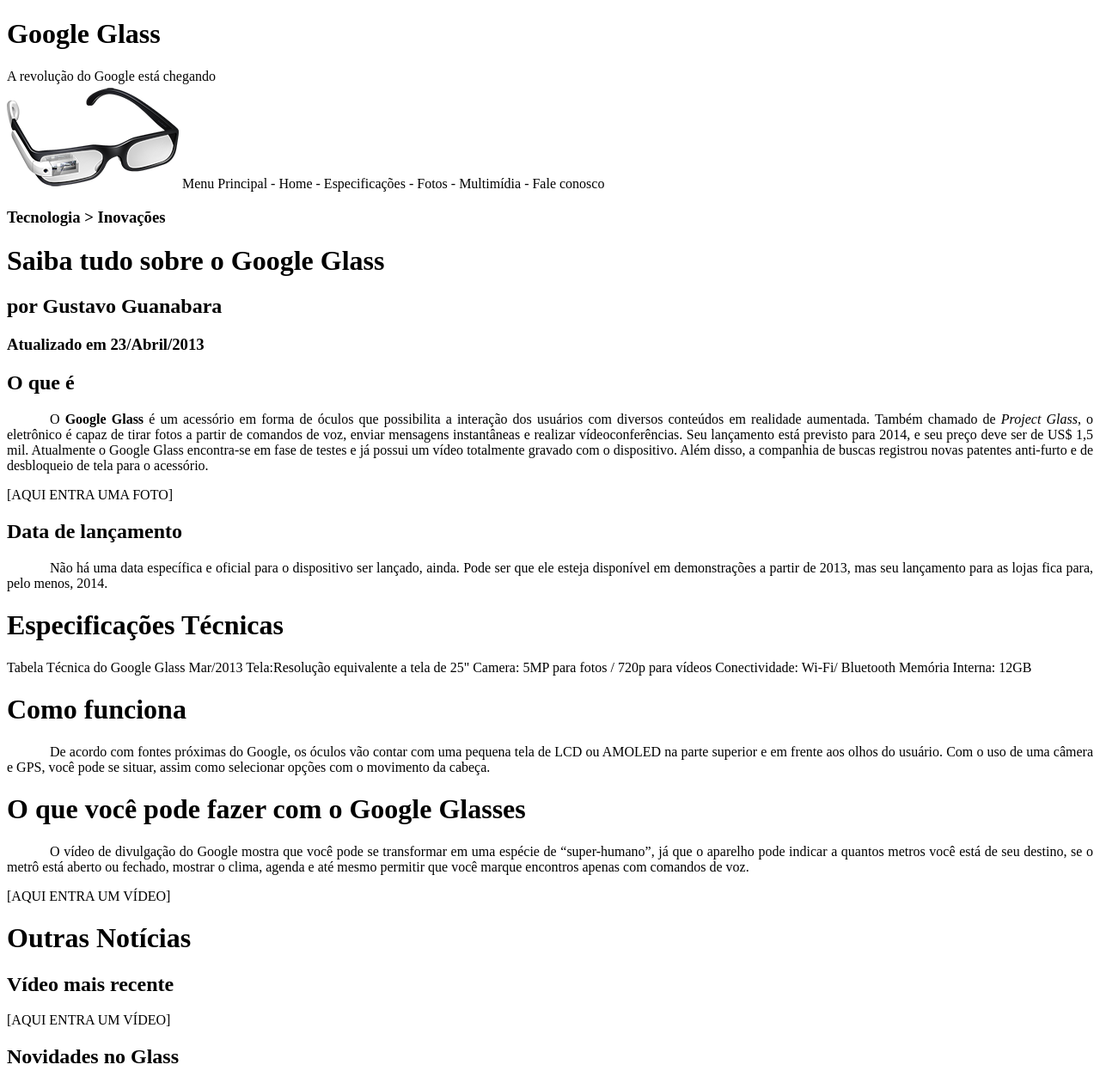
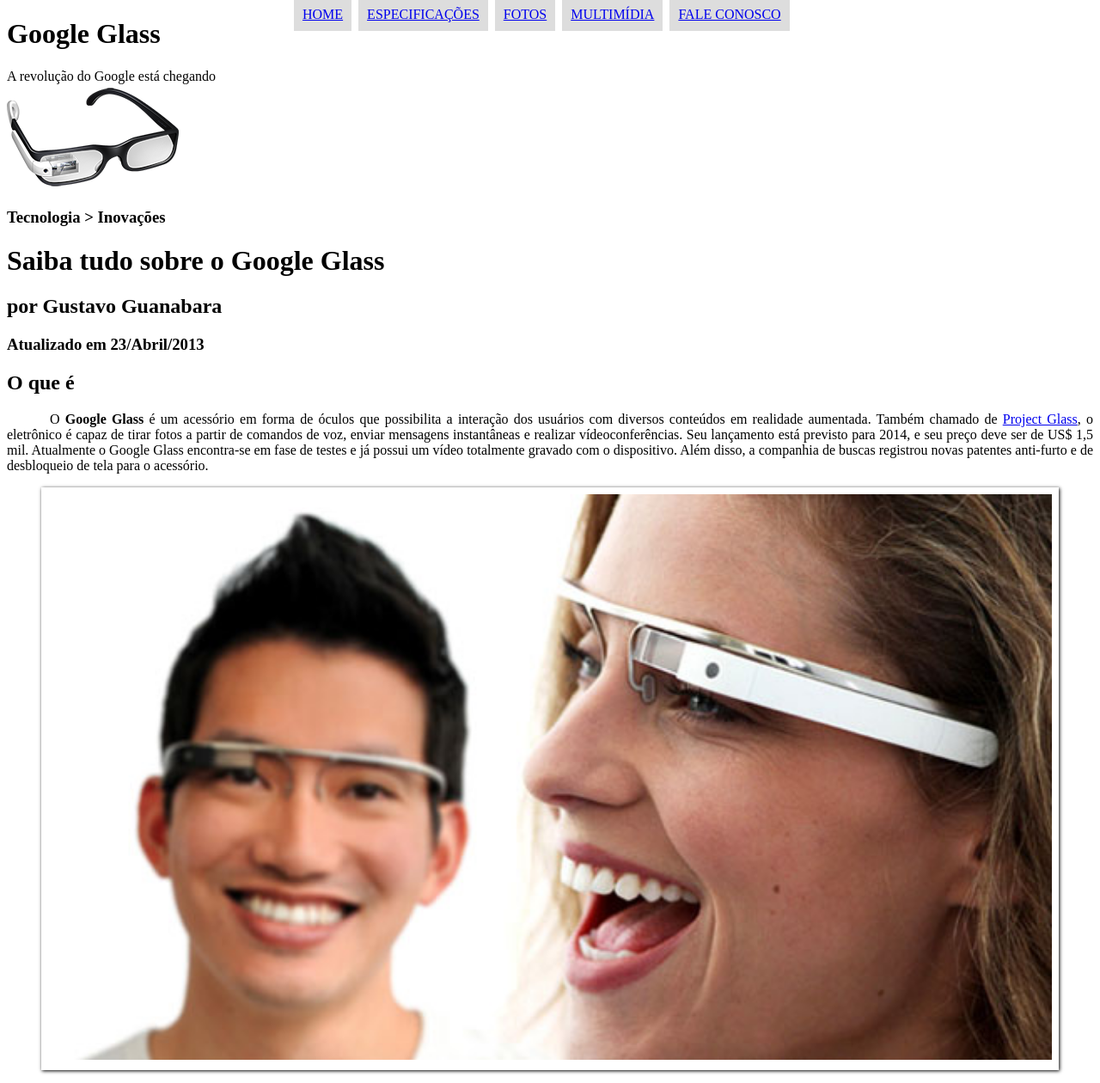
Before and after one commit to NicksAlphaPro/dw1-2021-1, a plain HTML site: page projeto-glass-html5/projeto-glass-html5/index.html in a window 1280 px wide. Shown: the top 1260 px of the page at 86% size. Drawn offline with Linux system fonts and the light colour scheme.

Commit message:
Continuação do Projeto

```diff
--- a/projeto-glass-html5/projeto-glass-html5/_css/estilo.css
+++ b/projeto-glass-html5/projeto-glass-html5/_css/estilo.css
@@ -0,0 +1,62 @@
+@charset "UTF-8";
+
+body {
+    background-color: white;
+    color: rgba(0,0,0,1);
+}
+
+p {
+    text-align: justify;
+    text-indent: 50px;
+}
+
+figure.foto-legenda {
+    position: relative;
+    border: 8px solid white;
+    box-shadow: 1px 1px 4px black;
+}
+
+figure.foto-legenda img {
+    width: 100%;
+    height: 100%;
+}
+
+figure.foto-legenda figcaption {
+    opacity: 0%;
+    position: absolute;
+    top: 0px;
+    background-color: rgba(0,0,0,.4);
+    color: white;
+    width: 100%;
+    height: 100%;
+    padding: 10px;
+    box-sizing: border-box;
+    transition: opacity 1s;
+}
+
+figure.foto-legenda:hover figcaption {
+    opacity: 1;
+}
+
+nav#menu {
+    display: block;
+}
+
+nav#menu ul {
+    list-style: none;
+    text-transform: uppercase;
+    position: absolute;
+    top: -20px;
+    left: 300px;
+}
+
+nav#menu li {
+    display: inline-block;
+    background-color: #dddddd;
+    padding: 10px;
+    margin: 2px;
+}
+
+nav#menu h1 {
+    display: none;
+}
--- a/projeto-glass-html5/projeto-glass-html5/index.html
+++ b/projeto-glass-html5/projeto-glass-html5/index.html
@@ -5,12 +5,7 @@
     <meta http-equiv="X-UA-Compatible" content="IE=edge">
     <meta name="viewport" content="width=device-width, initial-scale=1.0">
     <title>Document</title>
-    <style>
-        p {
-            text-align: justify;
-            text-indent: 50px;
-        }
-    </style>
+    <link rel="stylesheet" href="_css/estilo.css">
 </head>
 <body>
 <div id="interface">
@@ -24,13 +19,17 @@
 
     <img src="_imagens/glass-oculos-preto-peq.png">
 
-Menu Principal
-- Home
-- Especificações
-- Fotos
-- Multimídia
-- Fale conosco
-    </header>
+<nav id="menu">
+    <h1>Menu Principal</h1>
+    <ul>
+        <li><a href="index.html">Home</a></li>
+        <li><a href="specs.html">Especificações</a></li>
+        <li><a href="fotos.html">Fotos</a></li>
+        <li><a href="multimidia.html">Multimídia</a></li>
+        <li><a href="fale-conosco.html">Fale conosco</a></li>
+    </ul>
+</nav>
+</header>
 
 <hgroup>
 <h3>Tecnologia > Inovações</h3>
@@ -41,14 +40,20 @@
 
 <h2>O que é</h2>
 <p>O <b>Google Glass</b> é um acessório em forma de óculos que possibilita a interação dos usuários com diversos
-    conteúdos em realidade aumentada. Também chamado de <i>Project Glass</i>, o eletrônico é capaz de tirar fotos
+    conteúdos em realidade aumentada. Também chamado de <a href="http://glass.com" target="_black">Project Glass</a>, o eletrônico é capaz de tirar fotos
     a partir de comandos de voz, enviar mensagens instantâneas e realizar vídeoconferências.
     Seu lançamento está previsto para 2014, e seu preço deve ser de US$ 1,5 mil.
     Atualmente o Google Glass encontra-se em fase de testes e já possui um vídeo totalmente gravado
     com o dispositivo. Além disso, a companhia de buscas registrou novas patentes anti-furto e de
     desbloqueio de tela para o acessório.</p>
 
-    [AQUI ENTRA UMA FOTO]
+<figure class="foto-legenda">
+    <img src="_imagens/glass-quadro-homem-mulher.jpg">
+    <figcaption>
+        <h3>Google Class</h3>
+        <p>Uma nova maneira de ver o mundo.</p>
+    </figcaption>
+</figure>
 
 <h2>Data de lançamento</h2>
 <p>Não há uma data específica e oficial para o dispositivo ser lançado, ainda.
```
